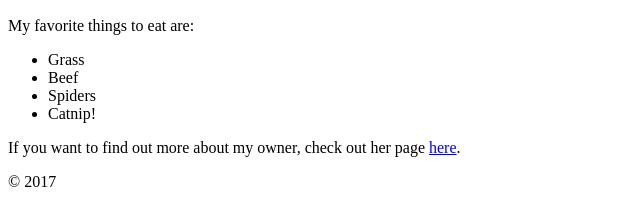
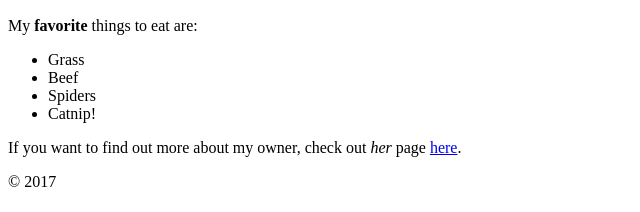
Before and after one commit to ericasummers/my-first-webpage, a plain HTML site: page ace-the-cat.html in a window 1280 px wide. Shown: the part 555-767 px from the top of the page, 0-640 px from the left. Drawn offline with Linux system fonts and the light colour scheme.

Commit message:
font format change

```diff
--- a/ace-the-cat.html
+++ b/ace-the-cat.html
@@ -9,7 +9,7 @@
     <center><p>Here is a picture of <em>me</em>!</font></p></center>
     <center><img src="img/blackcat.jpeg" alt="Me"></center>
 
-    <p>My favorite things to eat are:</p>
+    <p>My <strong>favorite</strong> things to eat are:</p>
     <ul>
       <li>Grass</li>
       <li>Beef</li>
@@ -17,7 +17,7 @@
       <li>Catnip!</li>
     </ul>
 
-    <p>If you want to find out more about my owner, check out her page <a href="favorite-things.html">here</a>.</p>
+    <p>If you want to find out more about my owner, check out <em>her</em> page <a href="favorite-things.html">here</a>.</p>
 
   </body>
   <footer>&copy; 2017 </footer>
```
